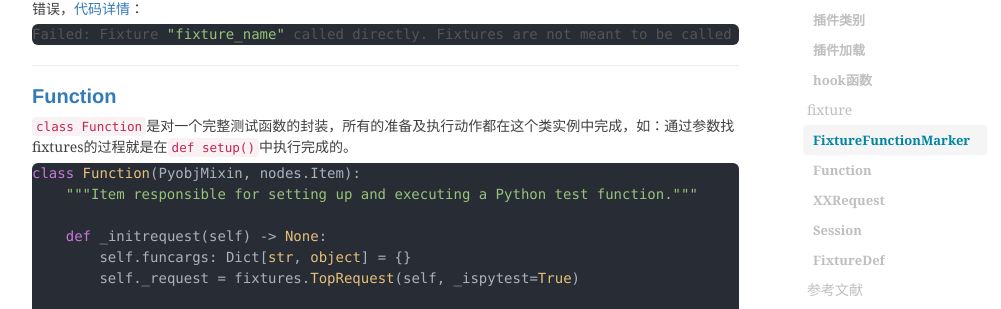
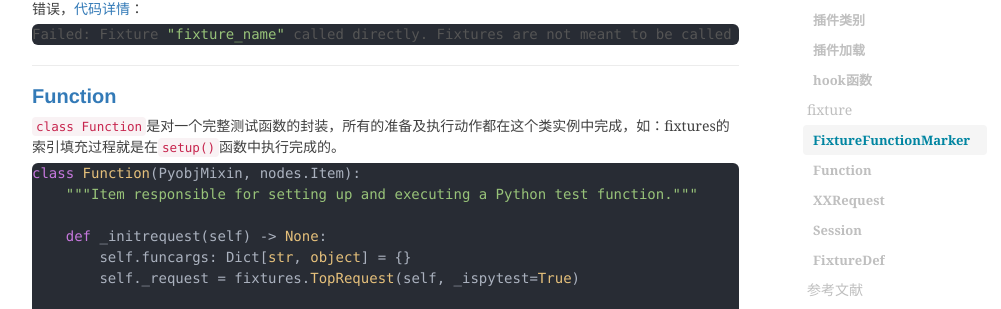
Before and after one commit to shihai1991/shihai1991.github.io, a Jekyll site: the page built from _posts/2023-07-17-pytest学习.md, in a window 1280 px wide and 900 px high, scrolled down 1164 px. Shown: the part 144-453 px from the top of the window, without its empty margins (233-1234 px from the left). Built offline with Jekyll 4.4.1, drawn with Linux system fonts in a browser that asks for light colours; nearby versions of some CDN libraries; comment, search, counter and statistics services are not loaded.

Commit message:
Update 2023-07-17-pytest学习.md

````diff
--- a/_posts/2023-07-17-pytest学习.md
+++ b/_posts/2023-07-17-pytest学习.md
@@ -39,7 +39,7 @@ Failed: Fixture "fixture_name" called directly. Fixtures are not meant to be cal
 ```
 
 ## [Function](https://github.com/pytest-dev/pytest/blob/37bb1861757685acca09455d63aa148a65317989/src/_pytest/python.py#L1725)
-`class Function`是对一个完整测试函数的封装，所有的准备及执行动作都在这个类实例中完成，如：通过参数找fixtures的过程就是在`def setup()`中执行完成的。
+`class Function`是对一个完整测试函数的封装，所有的准备及执行动作都在这个类实例中完成，如：fixtures的索引填充过程就是在`setup()`函数中执行完成的。
 ```python
 class Function(PyobjMixin, nodes.Item):
     """Item responsible for setting up and executing a Python test function."""
````
